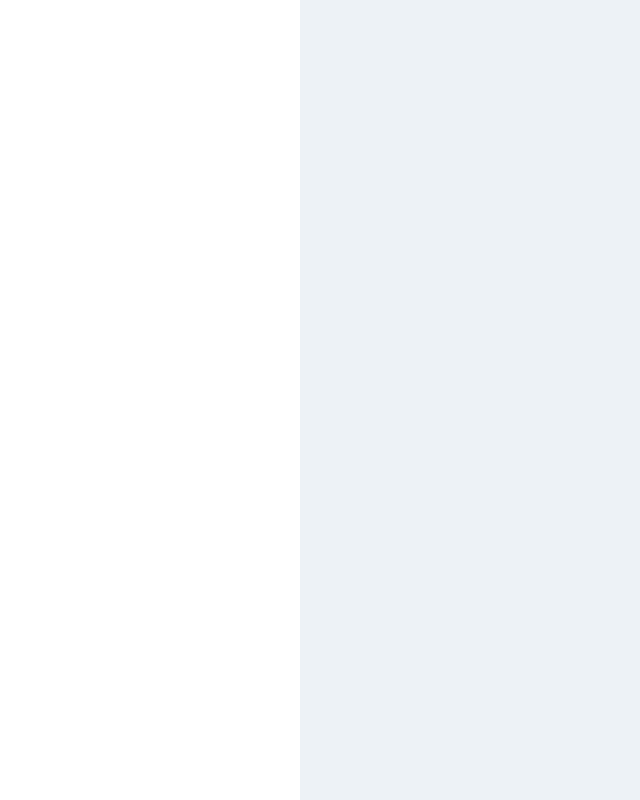
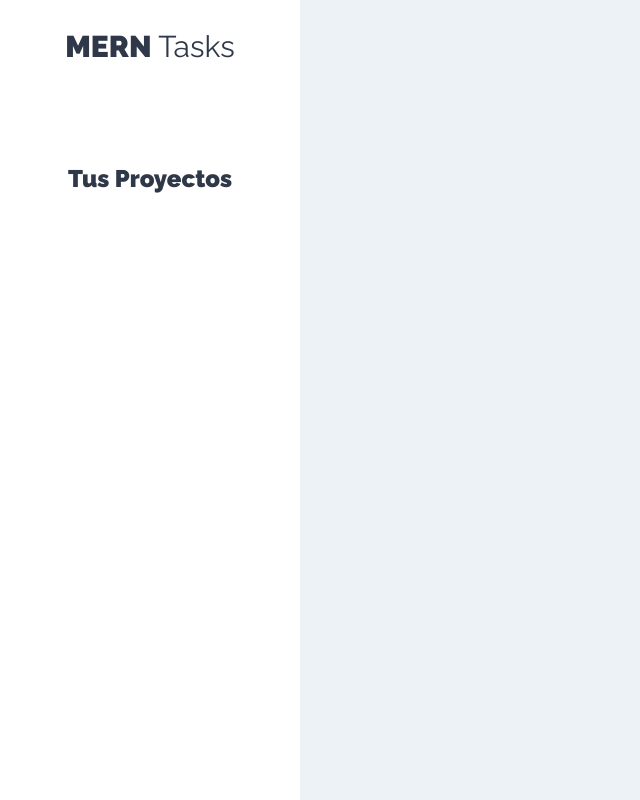
Before and after one commit to D-aniela/MERN-practice, a React (Create React App) app: page /proyectos in a window 1280 px wide. Shown: the whole page, without its empty margins (0-640 px from the left). Built offline with nearby package versions, Linux system fonts and the light colour scheme.

Commit message:
import sidebar

```diff
--- a/src/components/proyectos/Proyectos.js
+++ b/src/components/proyectos/Proyectos.js
@@ -1,20 +1,17 @@
 import React from 'react'
+import Sidebar from '../layout/Sidebar'
 
 const Proyectos = () => {
   return (
-  <div className="contenedor-app">
-    <aside>
+    <div className="contenedor-app">
+      <Sidebar />
 
-    </aside>
-
-    <div className="seccion-principal">
-      <main>
-        <div className="contenedor-tareas">
-
-        </div>
-      </main>
+      <div className="seccion-principal">
+        <main>
+          <div className="contenedor-tareas"></div>
+        </main>
+      </div>
     </div>
-  </div>
   )
 }
 
```
